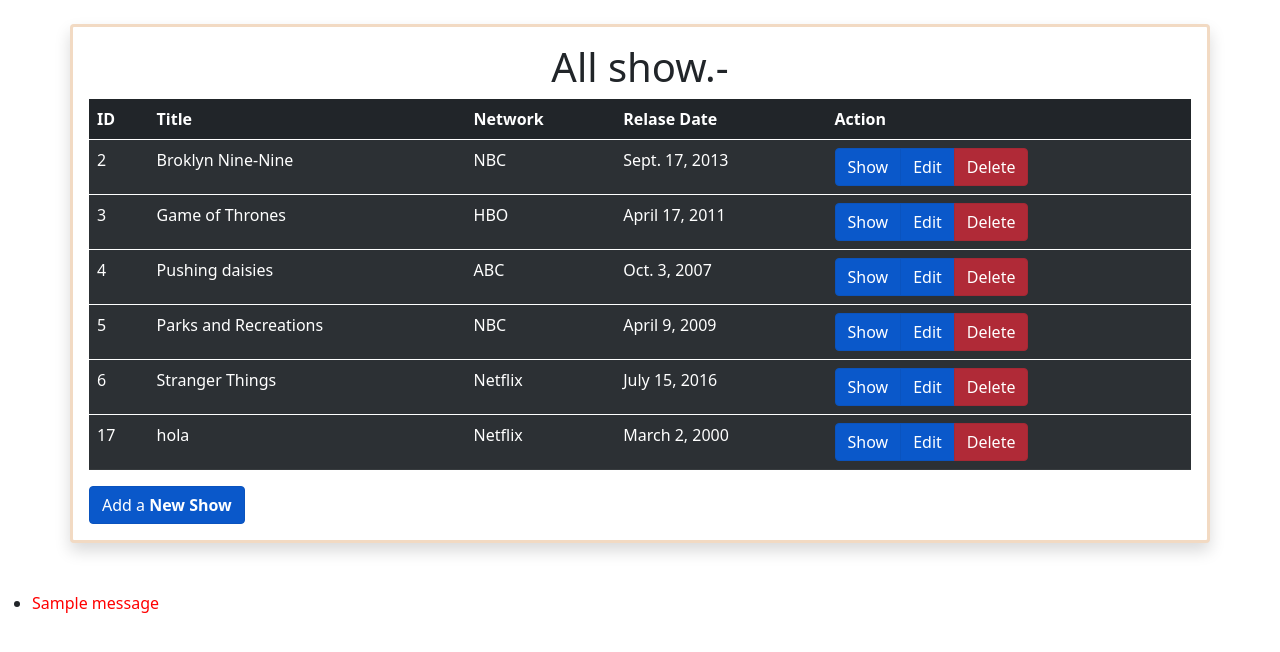
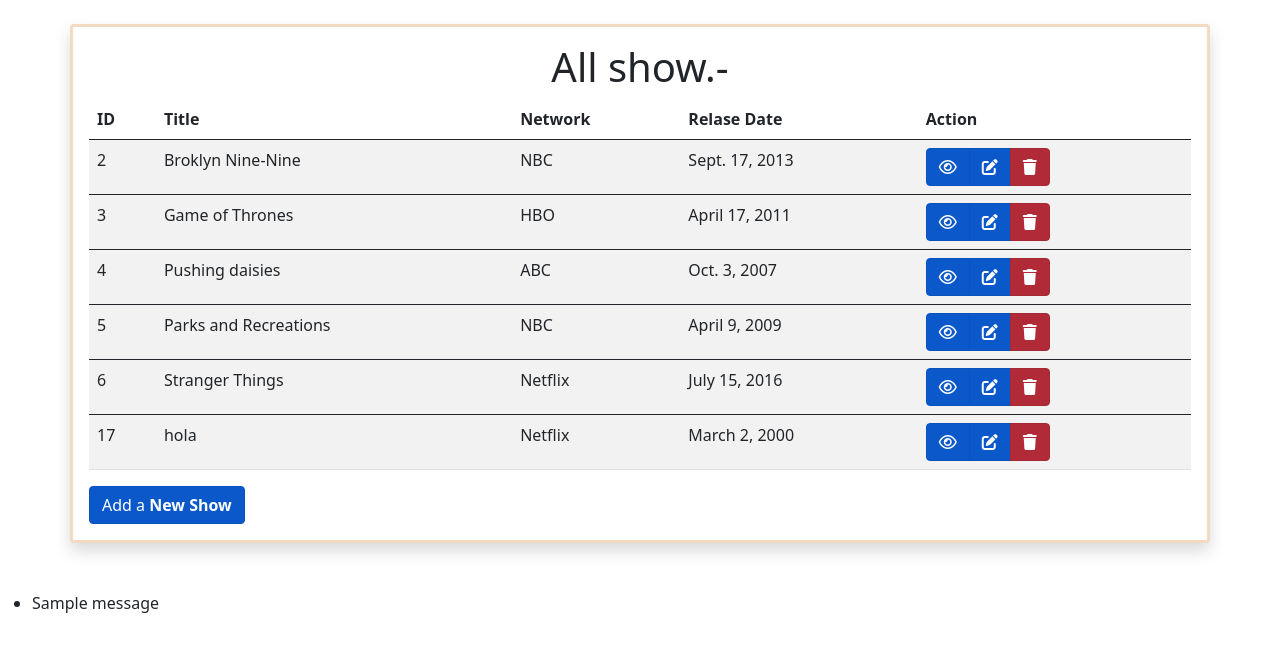
Before and after one commit to Olga-Soldado/tv-shows, a Django app: page /shows in a window 1280 px wide. Shown: the top 652 px of the page. Run offline with Django 3.2, Linux system fonts and the light colour scheme; data comes from the database, SQL or seed files in the repository; both versions use the stored data as it was after the commit; tables that the repository leaves empty hold one stand-in row (values such as "Sample post"); one stand-in notice (Sample message) is shown; some libraries are stand-ins or nearby versions.

Commit message:
Version completa

```diff
--- a/tv_shows_app/models.py
+++ b/tv_shows_app/models.py
@@ -7,14 +7,21 @@
 
 # Create your models here.
 class ShowManager(models.Manager):
-    EMAIL_REGEX = re.compile(r'^[a-zA-Z0-9.+_-]+@[a-zA-Z0-9._-]+\.[a-zA-Z]+$')
+    def show_validator(self, postData):
 
-    def show_validator(self, postData):
         errors = {}
+        if len(postData['title']) == 0:
+            errors["title"] = "No se ingresaron valores"
         if len(postData['title']) < 2:
             errors['title'] = "El titulo debe ser mayor a 2 caracteres"
+        if Show.objects.filter(title=postData['title']):
+            errors['title'] = "Este nombre ya existe"
+        if len(postData['tv_network']) == 0:
+            errors['tv_network'] = " tv_network no puede estar  vacio."
         if len(postData['tv_network']) < 3:
             errors['tv_network'] = " tv_network debe ser mayor a 2 caracteres"
+        if postData['release_date'] == '':
+            errors['release'] = "Se debe ingresar una fecha"
         if parse_date(postData['release_date']) > date.today():
             errors['release_date'] = "Ingrese una fecha menor a hoy"
         if len(postData['desc']) > 0 and len(postData['desc']) < 10:
@@ -24,9 +31,11 @@
     def edit_validators(self, postData):
         errors = {}
         if len(postData['updated_title']) == 0:
-            errors["updated_title"] = "No ingreso valores"
+            errors["updated_title"] = "No se ingresaron valores"
         elif len(postData['updated_title']) < 2:
             errors["updated_title"] = "Se ingresaron 2 caracteres,ingrese mas "
+        if len(postData['updated_tv_network']) == 0:
+            errors["updated_tv_network"] = "No ingreso valores"
         if len(postData["updated_tv_network"]) < 3:
             errors["updated_tv_network"] = "Se ingresaron 2 caracteres,ingrese mas tv_network  "
         if parse_date(postData["updated_release_date"]) > date.today():
--- a/tv_shows_app/templates/crear.html
+++ b/tv_shows_app/templates/crear.html
@@ -6,6 +6,7 @@
     <title>Add Show</title>
     <link href="https://cdn.jsdelivr.net/npm/bootstrap@5.0.2/dist/css/bootstrap.min.css" rel="stylesheet" integrity="sha384-EVSTQN3/azprG1Anm3QDgpJLIm9Nao0Yz1ztcQTwFspd3yD65VohhpuuCOmLASjC" crossorigin="anonymous">
     <script src="https://cdn.jsdelivr.net/npm/bootstrap@5.0.2/dist/js/bootstrap.bundle.min.js" integrity="sha384-MrcW6ZMFYlzcLA8Nl+NtUVF0sA7MsXsP1UyJoMp4YLEuNSfAP+JcXn/tWtIaxVXM" crossorigin="anonymous"></script>
+    <script src="https://kit.fontawesome.com/de8351153c.js" crossorigin="anonymous"></script>
 </head>
 <body>
     <br>
@@ -37,7 +38,7 @@
 
                 </div>
                 <div class="btn-group">
-                    <a href="/shows" class="btn btn-primary active" ">Atras</a>
+                    <a href="/shows" class="btn btn-primary active" "><i class="fas fa-arrow-left"></i> </a>
                 </div>
                 </div>
             </form>
--- a/tv_shows_app/templates/informacion.html
+++ b/tv_shows_app/templates/informacion.html
@@ -6,13 +6,15 @@
     <title>All Shows</title>
     <link href="https://cdn.jsdelivr.net/npm/bootstrap@5.0.2/dist/css/bootstrap.min.css" rel="stylesheet" integrity="sha384-EVSTQN3/azprG1Anm3QDgpJLIm9Nao0Yz1ztcQTwFspd3yD65VohhpuuCOmLASjC" crossorigin="anonymous">
     <script src="https://cdn.jsdelivr.net/npm/bootstrap@5.0.2/dist/js/bootstrap.bundle.min.js" integrity="sha384-MrcW6ZMFYlzcLA8Nl+NtUVF0sA7MsXsP1UyJoMp4YLEuNSfAP+JcXn/tWtIaxVXM" crossorigin="anonymous"></script>
+    <script src="https://kit.fontawesome.com/de8351153c.js" crossorigin="anonymous"></script>
+
 </head>
 <body>
     <br>
     <div class="container shadow p-3 mb-5 bg-body rounded" style="border:3px #F2DAC3 solid;">
         <h1 class="text-center">All show.-</h1>
 
-    <table class="table table-dark table-striped">
+    <table class="table  table-striped">
         <thead>
             <tr>
                 <th scope="col">ID</th>
@@ -31,16 +33,16 @@
                 <td scope="col">{{show.release_date}}</td>
                 <td scope="col">
                     <div class="btn-group">
-                        <a href="/shows/{{show.id}}"class="btn btn-primary active" aria-current="page">Show</a>
-                        <a href="/shows/{{show.id}}/edit"class="btn btn-primary active">Edit</a>
-                        <a href="/shows/{{show.id}}/destroy" class="btn btn-danger active">Delete</a>
+                        <a href="/shows/{{show.id}}"class="btn btn-primary active" aria-current="page"><i class="far fa-eye"></i></a>
+                        <a href="/shows/{{show.id}}/edit"class="btn btn-primary active"><i class="fas fa-edit"></i> </a>
+                        <a href="/shows/{{show.id}}/destroy" class="btn btn-danger active"><i class="fas fa-trash"></i> </a>
                       </div>
                </td>
             </tr>
         </tbody>
         {% endfor %}
     </table>
-    <div class="btn-group"><a href="/shows/new" class="btn btn-primary active" >Add a <strong>New Show</strong></a></div>
+    <div class="btn-group"><a href="/shows/new" class="btn btn-primary active" ><i class="fal fa-file-plus"></i> Add a <strong>New Show</strong></a></div>
 
 
     </div>
@@ -49,7 +51,7 @@
     <ul class="messages">
         {% for message in messages %}
             <li {% if message.tags %} class="{{ message.tags }}"{% endif %}>
-                <p style="color: red;">{{ message }}</p>
+                <p>{{ message }}</p>
 
             </li>
         {% endfor %}
--- a/tv_shows_app/urls.py
+++ b/tv_shows_app/urls.py
@@ -1,6 +1,7 @@
 from django.urls import path
 from . import views
 urlpatterns = [
+
     path('', views.home),
     path('shows', views.index),
     path('shows/new', views.new),
@@ -9,5 +10,4 @@
     path('shows/<int:id>/edit', views.edit),
     path('shows/<int:id>/update', views.update),
     path('shows/<int:id>/destroy', views.destroy),
-
-]
+    ]
--- a/tv_shows_app/views.py
+++ b/tv_shows_app/views.py
@@ -1,3 +1,4 @@
+
 from django.shortcuts import render,HttpResponse, redirect
 # Create your views here.
 from django.contrib import messages
```
Also changed, not shown: requerimientos.txt (added, +18 -0 lines), tv_shows_app/templates/about.html (+4 -3 lines), tv_shows_app/templates/editar.html (+4 -3 lines), db.sqlite3, 1 other file.
